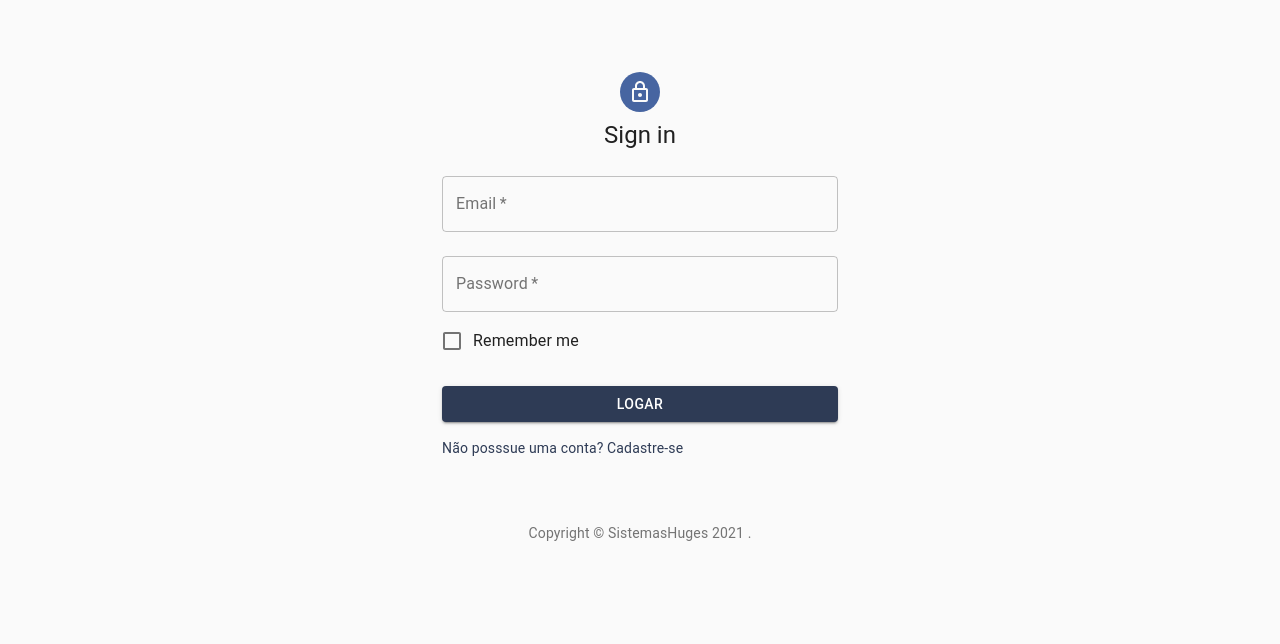
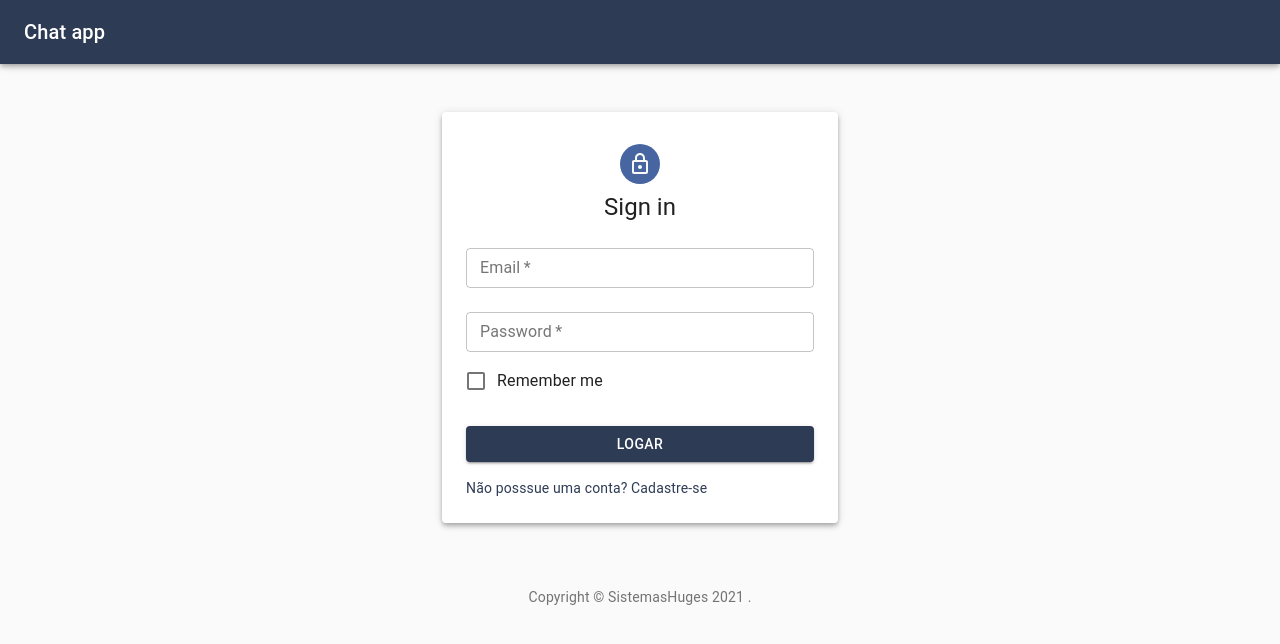
Before and after one commit to elvishuges/reactjs-chatRoom-project, a React (Create React App) app: page /login in a window 1280 px wide. Shown: the top 644 px of the page. Built offline with nearby package versions, Linux system fonts and the light colour scheme.

Commit message:
customizando interfaces login e chat

```diff
--- a/src/pages/Login.js
+++ b/src/pages/Login.js
@@ -1,5 +1,7 @@
 import React from "react";
+
 import Avatar from "@material-ui/core/Avatar";
+import Paper from "@material-ui/core/Paper";
 import Button from "@material-ui/core/Button";
 import CssBaseline from "@material-ui/core/CssBaseline";
 import FormControlLabel from "@material-ui/core/FormControlLabel";
@@ -14,6 +16,7 @@ import Container from "@material-ui/core/Container";
 import CircularProgress from "@material-ui/core/CircularProgress";
 
 import Copyright from "./components/utils/Copyright";
+import LoginRegisterBar from "./components/utils/LoginRegisterBar";
 
 import { connect } from "react-redux";
 import { compose } from "redux";
@@ -26,6 +29,14 @@ const styles = (theme) => ({
     display: "flex",
     flexDirection: "column",
     alignItems: "center",
+    marginTop: theme.spacing(3),
+    marginBottom: theme.spacing(3),
+    padding: theme.spacing(5),
+    [theme.breakpoints.up(600 + theme.spacing(3) * 2)]: {
+      marginTop: theme.spacing(6),
+      marginBottom: theme.spacing(6),
+      padding: theme.spacing(3),
+    },
   },
   avatar: {
     margin: theme.spacing(1),
@@ -94,20 +105,21 @@ class Login extends React.Component {
 
     return (
       <Container component="main" maxWidth="xs">
+        <LoginRegisterBar title="Chat app"></LoginRegisterBar>
         <CssBaseline />
-        <div> </div>{" "}
-        <div className={classes.paper}>
+        <Paper elevation={4} className={classes.paper}>
           <Avatar className={classes.avatar}>
             <LockOutlinedIcon />
           </Avatar>{" "}
           <Typography component="h1" variant="h5">
             Sign in
           </Typography>{" "}
-          <form className={classes.form} noValidate>
+          <form className={classes.form}>
             <TextInput
               label="Email"
               name="email"
               id="email"
+              size="small"
               value={email}
               type="email"
               onChange={this.handleChangeInput}
@@ -117,6 +129,7 @@ class Login extends React.Component {
             <TextInput
               label="Password"
               name="password"
+              size="small"
               value={password}
               type="password"
               onChange={this.handleChangeInput}
@@ -146,7 +159,7 @@ class Login extends React.Component {
               </Grid>{" "}
             </Grid>{" "}
           </form>{" "}
-        </div>{" "}
+        </Paper>{" "}
         <Box mt={8}>
           <Copyright websiteTitle="SistemasHuges" />
         </Box>{" "}
--- a/src/pages/Register.js
+++ b/src/pages/Register.js
@@ -3,6 +3,7 @@ import { useDispatch, useSelector } from "react-redux";
 
 import Avatar from "@material-ui/core/Avatar";
 import Button from "@material-ui/core/Button";
+import Paper from "@material-ui/core/Paper";
 import CssBaseline from "@material-ui/core/CssBaseline";
 import TextField from "@material-ui/core/TextField";
 import Link from "@material-ui/core/Link";
@@ -15,6 +16,7 @@ import Container from "@material-ui/core/Container";
 import CircularProgress from "@material-ui/core/CircularProgress";
 
 import Copyright from "./components/utils/Copyright";
+import LoginRegisterBar from "./components/utils/LoginRegisterBar";
 
 import { connect } from "react-redux";
 import { compose } from "redux";
@@ -26,6 +28,14 @@ const useStyles = makeStyles((theme) => ({
     display: "flex",
     flexDirection: "column",
     alignItems: "center",
+    marginTop: theme.spacing(3),
+    marginBottom: theme.spacing(3),
+    padding: theme.spacing(5),
+    [theme.breakpoints.up(600 + theme.spacing(3) * 2)]: {
+      marginTop: theme.spacing(6),
+      marginBottom: theme.spacing(6),
+      padding: theme.spacing(3),
+    },
   },
   avatar: {
     margin: theme.spacing(1),
@@ -74,8 +84,9 @@ function Register(props) {
 
   return (
     <Container component="main" maxWidth="xs">
+      <LoginRegisterBar title="Chat app"></LoginRegisterBar>
       <CssBaseline />
-      <div className={classes.paper}>
+      <Paper elevation={4} className={classes.paper}>
         <Avatar className={classes.avatar}>
           <LockOutlinedIcon />
         </Avatar>
@@ -88,6 +99,7 @@ function Register(props) {
               <TextField
                 variant="outlined"
                 required
+                size="small"
                 fullWidth
                 value={user.email}
                 onChange={handleChange}
@@ -101,6 +113,7 @@ function Register(props) {
               <TextField
                 variant="outlined"
                 required
+                size="small"
                 fullWidth
                 value={user.username}
                 onChange={handleChange}
@@ -113,6 +126,7 @@ function Register(props) {
               <TextField
                 variant="outlined"
                 required
+                size="small"
                 fullWidth
                 value={user.password}
                 onChange={handleChange}
@@ -145,7 +159,7 @@ function Register(props) {
             </Grid>
           </Grid>
         </form>
-      </div>
+      </Paper>
       <Box mt={8}>
         <Copyright websiteTitle="SistemasHuges" />
       </Box>{" "}
--- a/src/pages/components/HomeUser/Chat/Chat.js
+++ b/src/pages/components/HomeUser/Chat/Chat.js
@@ -18,7 +18,7 @@ const useStyles = makeStyles((theme) => ({
     width: "100%",
     height: "100%",
     top: theme.spacing(1),
-    backgroundColor: "#F3F6FB",
+    backgroundColor: "#F2F2F2",
   },
   chatItemDark: {
     backgroundColor: "#2E3B55",
--- a/src/pages/components/HomeUser/DrawerLogedUserList/DrawerLogedUserList.js
+++ b/src/pages/components/HomeUser/DrawerLogedUserList/DrawerLogedUserList.js
@@ -53,7 +53,7 @@ const useStyles = makeStyles((theme) => ({
   },
   drawerPaper: {
     width: drawerWidth,
-    backgroundColor: "#F3F6FB",
+    backgroundColor: "#F2F2F2",
   },
   drawerHeader: {
     display: "flex",
--- a/src/pages/components/RoomCard/RoomCard.js
+++ b/src/pages/components/RoomCard/RoomCard.js
@@ -12,7 +12,7 @@ import VisibilityIcon from "@material-ui/icons/Visibility";
 
 const WhiteTextTypography = withStyles({
   root: {
-    color: "#eceff1",
+    color: "grey",
   },
 })(Typography);
 
@@ -26,7 +26,6 @@ const styles = (theme) => ({
     justifyContent: "flex-end",
   },
   cardContent: {
-    background: "#78909c",
     minHeight: 120,
   },
 });
@@ -41,14 +40,10 @@ function RoomCard(props) {
     <Card className={classes.root}>
       <CardActionArea>
         <CardContent className={classes.cardContent}>
-          <WhiteTextTypography variant="h5" component="h2">
+          <WhiteTextTypography color="primary" variant="h5" component="h2">
             {props.title}
           </WhiteTextTypography>
-          <WhiteTextTypography
-            variant="body2"
-            color="textSecondary"
-            component="p"
-          >
+          <WhiteTextTypography variant="body2" color="primary" component="p">
             {props.message}
           </WhiteTextTypography>
         </CardContent>
--- /dev/null
+++ b/src/pages/components/utils/LoginRegisterBar.js
@@ -0,0 +1,47 @@
+import React from "react";
+import PropTypes from "prop-types";
+import AppBar from "@material-ui/core/AppBar";
+import Toolbar from "@material-ui/core/Toolbar";
+import Typography from "@material-ui/core/Typography";
+import CssBaseline from "@material-ui/core/CssBaseline";
+import useScrollTrigger from "@material-ui/core/useScrollTrigger";
+import Box from "@material-ui/core/Box";
+import Container from "@material-ui/core/Container";
+import Slide from "@material-ui/core/Slide";
+
+function HideOnScroll(props) {
+  const { children, window } = props;
+  // Note that you normally won't need to set the window ref as useScrollTrigger
+  // will default to window.
+  // This is only being set here because the demo is in an iframe.
+  const trigger = useScrollTrigger({ target: window ? window() : undefined });
+
+  return (
+    <Slide appear={false} direction="down" in={!trigger}>
+      {children}
+    </Slide>
+  );
+}
+
+HideOnScroll.propTypes = {
+  children: PropTypes.element.isRequired,
+  /**
+   * Injected by the documentation to work in an iframe.
+   * You won't need it on your project.
+   */
+  window: PropTypes.func,
+};
+
+export default function HideAppBar(props) {
+  return (
+    <React.Fragment>
+      <CssBaseline />
+      <AppBar>
+        <Toolbar>
+          <Typography variant="h6">{props.title}</Typography>
+        </Toolbar>
+      </AppBar>
+      <Toolbar />
+    </React.Fragment>
+  );
+}
--- a/src/pages/components/utils/TextInput.js
+++ b/src/pages/components/utils/TextInput.js
@@ -27,7 +27,15 @@ export default class TextInput extends Component {
   }
 
   render() {
-    const { label, value, type, onChange, name, autoComplete } = this.props;
+    const {
+      label,
+      value,
+      type,
+      onChange,
+      name,
+      autoComplete,
+      size,
+    } = this.props;
     return (
       <TextField
         variant="outlined"
@@ -35,6 +43,7 @@ export default class TextInput extends Component {
         required
         value={value}
         fullWidth
+        size={size}
         name={name}
         label={label}
         type={type}
```
